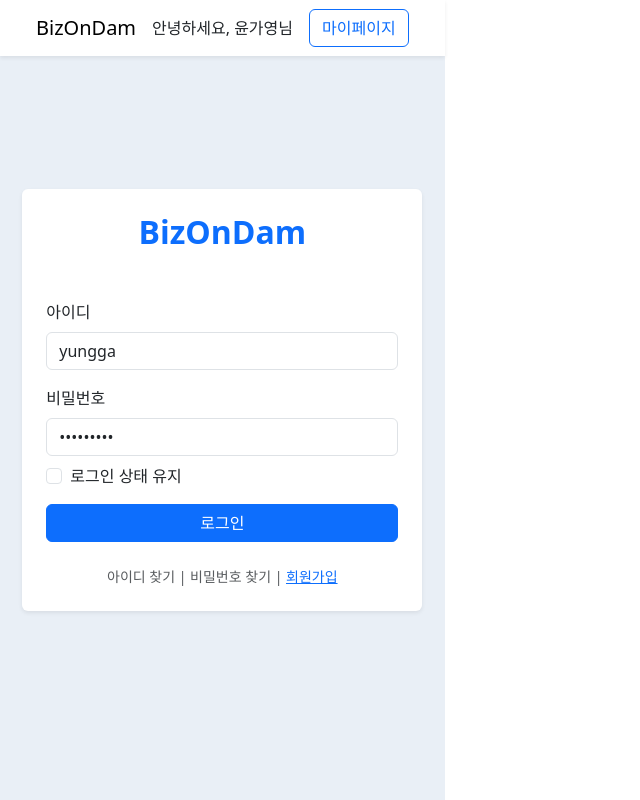
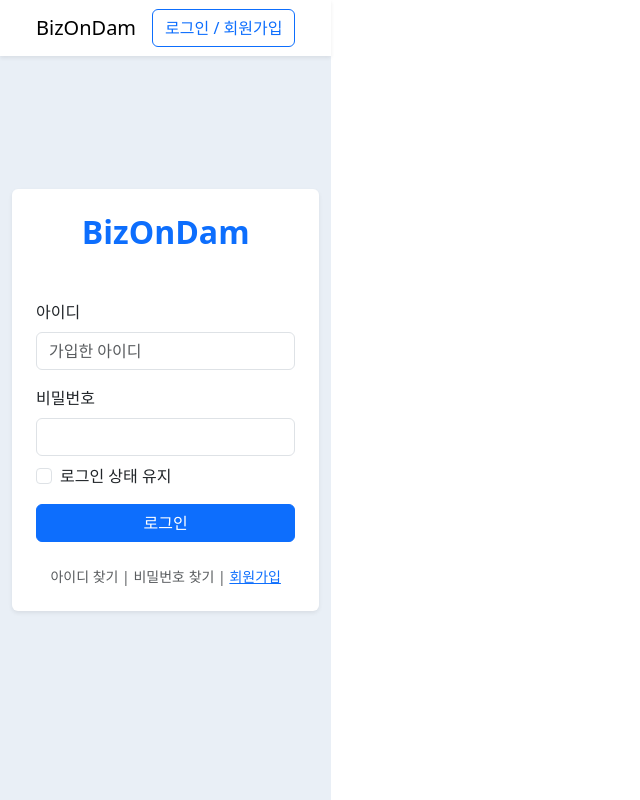
Before and after one commit to BizOnDam/Front_End, a React (Vite) app: page /login in a window 1280 px wide. Shown: the top 800 px of the page, without its empty margins (0-640 px from the left). Built offline with nearby package versions, Linux system fonts and the light colour scheme; no server answers; the HTML template or start-up script is replaced by a standard one.

Commit message:
✨ Feat: 로그인 연동 완료

```diff
--- a/src/App.jsx
+++ b/src/App.jsx
@@ -1,7 +1,7 @@
 import React, { useState, useEffect } from 'react';
 import { BrowserRouter, Routes, Route } from 'react-router-dom'
 import Home from './pages/Home'
-import Login from './pages/sign/Login'
+import Login from './pages/sign/login'
 import RegisterStep1 from './pages/sign/RegisterStep1'
 import RegisterStep2 from './pages/sign/RegisterStep2'
 import RegisterStep3 from './pages/sign/RegisterStep3'
@@ -49,14 +49,14 @@ function App() {
 
   useEffect(() => {
     // TODO: 실제 로그인 상태 확인 로직 구현
-    // setUser(null);
-    setUser({
-      username: '윤가영',
-      userId: '12352',
-      companyId: '6795',
-      companyName: '비즈온담',
-      role: null
-    });
+    setUser(null);
+    // setUser({
+    //   username: '윤가영',
+    //   userId: '12352',
+    //   companyId: '6795',
+    //   companyName: '비즈온담',
+    //   role: null
+    // });
     // setUser({
     //   username: '가영',
     //   userId: '12353',
@@ -94,5 +94,4 @@ function App() {
   )
 }
 
-
 export default App
--- a/src/api/authApi.js
+++ b/src/api/authApi.js
@@ -1,16 +1,12 @@
 import axiosInstance from './axiosInstance';
 
 export const login = async ({ loginId, loginPwd }) => {
-  const response = await axiosInstance.post( '/user-service/api/auth/login', {
+  const response = await axiosInstance.post( 'http://localhost:8081/api/auth/login', {
     loginId,
     loginPwd
 });
+
 console.log(response);
-const { success, message, data } = response.data;
 
-if (!success) {
-  throw new Error(message || '로그인 실패');
-}
-
-return data;
+return response.data; // { success, code, message, data }
 };
--- a/src/pages/sign/login.jsx
+++ b/src/pages/sign/login.jsx
@@ -1,8 +1,6 @@
-
 import { useState } from 'react';
 import { Link } from 'react-router-dom';
 import { login } from '../../api/authApi';
-import axios from 'axios';
 import 'bootstrap/dist/css/bootstrap.min.css';
 
 function Login() {
@@ -21,40 +19,29 @@ function Login() {
     e.preventDefault();
     console.log('▶ 로그인 시도:', form);
     try {
-      console.log("try");
-      // const response = await axios.post('http://localhost:8080/user-service/api/auth/login'
-        const response = await axios.post('http://localhost:8081/api/auth/login'
-        // const response = await axios.get('https://jsonplaceholder.typicode.com/todos/1'
-    //      loginId: "yungga",
-    //     loginPwd: "qwer1234!",
-    ).then ( (r) => {
-      console.log("type of:", typeof(r));
-    }).catch((c) => {
-      console.log("c", c);
-    })
-      // const data = await login({
-      //   loginId: form.loginId,
-      //   loginPwd: form.loginPwd,
-      // });
-      // const { data } = response; // 응답 본문 추출
-      // console.log('▶ 로그인 응답:', data);
+      // login 함수가 response.data 전체 반환한다고 가정
+      const { success, message, data } = await login({
+        loginId: form.loginId,
+        loginPwd: form.loginPwd,
+      });
+      console.log('▶ 로그인 응답:', { success, message, data });
 
-      // if (!data.success) {
-      //   throw new Error(data.message || '로그인 실패');
-      // }
+      if (!success) {
+        throw new Error(message || '로그인 실패');
+      }
 
-      // // 로그인 성공 시 정보 저장
-      // localStorage.setItem('accessToken', data.data.accessToken);
-      // localStorage.setItem('refreshToken', data.data.refreshToken);
-      // localStorage.setItem('userId', data.data.userId);
-      // localStorage.setItem('loginId', data.data.loginId);
-      // localStorage.setItem('username', data.data.username);
-      // localStorage.setItem('companyId', data.data.companyId);
-      // localStorage.setItem('companyNameKr', data.data.companyNameKr);
-      // localStorage.setItem('roleInCompany', data.data.roleInCompany);
+      // 로그인 성공 시 정보 저장
+      localStorage.setItem('accessToken', data.accessToken);
+      localStorage.setItem('refreshToken', data.refreshToken);
+      localStorage.setItem('userId', data.userId);
+      localStorage.setItem('loginId', data.loginId);
+      localStorage.setItem('username', data.username);
+      localStorage.setItem('companyId', data.companyId);
+      localStorage.setItem('companyNameKr', data.companyNameKr);
+      localStorage.setItem('roleInCompany', data.roleInCompany);
 
-      // alert('로그인 성공!');
-      // window.location.href = '/'; // 로그인 후 이동할 경로
+      alert('로그인 성공!');
+      window.location.href = '/'; // 로그인 후 이동할 경로
 
     } catch (error) {
       const msg = error.response?.data?.message || error.message || '로그인 중 오류 발생';
@@ -65,7 +52,6 @@ function Login() {
 
   return (
     <div style={{ backgroundColor: '#e9eff6', minHeight: '100vh', display: 'flex', flexDirection: 'column' }}>
-      {/* Main Content */}
       <div style={{ flex: 1 }}>
         <div className="d-flex justify-content-center align-items-center" style={{ minHeight: '80vh' }}>
           <form onSubmit={handleSubmit} style={{ width: '100%', maxWidth: '400px' }} className="bg-white rounded shadow-sm p-4">
@@ -77,8 +63,7 @@ function Login() {
                 type="text"
                 className="form-control"
                 name="loginId"
-            value="yungga"
-            // value={form.username}
+                value={form.loginId}
                 onChange={handleChange}
                 placeholder="가입한 아이디"
                 required
@@ -91,8 +76,7 @@ function Login() {
                 type="password"
                 className="form-control"
                 name="loginPwd"
-            value="qwer1234!"
-            // value={form.password}
+                value={form.loginPwd}
                 onChange={handleChange}
                 required
               />
```
Lines whose indentation alone changed are shown as unchanged.
